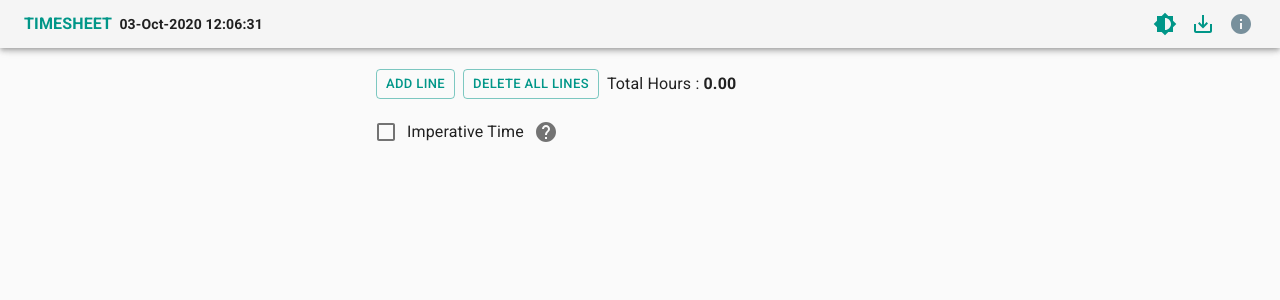
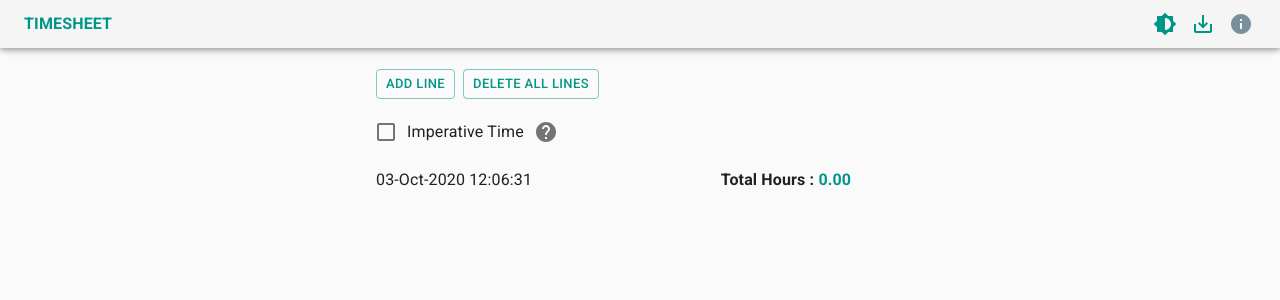
Before and after one commit to nishantpainter/timesheet, a React (Create React App) app: page / in a window 1280 px wide. Shown: the top 300 px of the page. Built offline with nearby package versions, Linux system fonts and the light colour scheme.

Commit message:
Add timesheet line info

```diff
--- a/src/Timesheet/components/TimesheetLineControl.tsx
+++ b/src/Timesheet/components/TimesheetLineControl.tsx
@@ -1,7 +1,6 @@
 import React from "react";
 import Box from "@material-ui/core/Box";
 import Button from "@material-ui/core/Button";
-import Typography from "@material-ui/core/Typography";
 import { makeStyles } from "@material-ui/core/styles";
 
 const useStyles = makeStyles((theme) => ({
@@ -11,11 +10,10 @@ const useStyles = makeStyles((theme) => ({
 type TimesheetLineControlProps = {
   onAdd: any;
   onDelete: any;
-  totalHours: number;
 };
 
 const TimesheetLineControl: React.FC<TimesheetLineControlProps> = (props) => {
-  const { onAdd, onDelete, totalHours } = props;
+  const { onAdd, onDelete } = props;
 
   const classes = useStyles();
   return (
@@ -38,9 +36,6 @@ const TimesheetLineControl: React.FC<TimesheetLineControlProps> = (props) => {
       >
         Delete All Lines
       </Button>
-      <Typography>
-        Total Hours : <b>{totalHours.toFixed(2)}</b>
-      </Typography>
     </Box>
   );
 };
--- /dev/null
+++ b/src/Timesheet/components/TimesheetLineInfo.tsx
@@ -0,0 +1,55 @@
+import React from "react";
+import moment from "moment";
+import Box from "@material-ui/core/Box";
+import Typography from "@material-ui/core/Typography";
+import { makeStyles } from "@material-ui/core/styles";
+
+const useStyles = makeStyles((theme) => ({
+  totalHours: {
+    color: theme.palette.primary.main,
+  },
+}));
+
+const getDate = () => moment(new Date()).format("DD-MMM-YYYY HH:mm:ss");
+
+type TimesheetLineInfoProps = {
+  totalHours: number;
+};
+
+const TimesheetLineInfo: React.FC<TimesheetLineInfoProps> = (props) => {
+  const { totalHours } = props;
+
+  const classes = useStyles();
+  const [date, setDate] = React.useState(getDate());
+
+  const handleUpdateDate = React.useCallback(() => {
+    setDate(getDate());
+  }, []);
+
+  React.useEffect(() => {
+    const interval = setInterval(handleUpdateDate, 1000);
+    return () => clearInterval(interval);
+  }, [handleUpdateDate]);
+
+  return (
+    <Box
+      display="flex"
+      alignItems="center"
+      height={40}
+      marginBottom={1}
+      width="90%"
+      justifyContent="space-between"
+    >
+      <Typography>{date}</Typography>
+      &nbsp;&nbsp;
+      <Typography>
+        <b>
+          Total Hours&nbsp;:&nbsp;
+          <span className={classes.totalHours}>{totalHours.toFixed(2)}</span>
+        </b>
+      </Typography>
+    </Box>
+  );
+};
+
+export default TimesheetLineInfo;
--- a/src/Timesheet/containers/Content.tsx
+++ b/src/Timesheet/containers/Content.tsx
@@ -13,7 +13,7 @@ const useStyles = makeStyles((theme) => ({
     maxWidth: theme.spacing(70),
     marginRight: "auto",
     marginLeft: "auto",
-    height: `calc(100% - ${theme.spacing(12)}px)`,
+    height: `calc(100% - ${theme.spacing(18)}px)`,
   },
 }));
 
--- a/src/Timesheet/containers/Sheet.tsx
+++ b/src/Timesheet/containers/Sheet.tsx
@@ -1,6 +1,4 @@
 import React from "react";
-import { makeStyles } from "@material-ui/core";
-import Box from "@material-ui/core/Box";
 import Button from "@material-ui/core/Button";
 import Typography from "@material-ui/core/Typography";
 import Dialog from "@material-ui/core/Dialog";
@@ -9,6 +7,7 @@ import DialogContent from "@material-ui/core/DialogContent";
 import DialogActions from "@material-ui/core/DialogActions";
 
 import { useStore } from "../providers/StoreProvider";
+import TimesheetLineInfo from "../components/TimesheetLineInfo";
 import TimesheetLineList from "../components/TimesheetLineList";
 import TimesheetLineControl from "../components/TimesheetLineControl";
 import ImperativeTimeControl from "../components/ImperativeTimeControl";
@@ -56,12 +55,12 @@ const List: React.FC<ListProps> = (props) => {
       <TimesheetLineControl
         onAdd={handleAddNewLine}
         onDelete={handleOpenConfirmationDialog}
-        totalHours={totalHours}
       />
       <ImperativeTimeControl
         checked={imperative}
         onChange={handleChangeImperative}
       />
+      <TimesheetLineInfo totalHours={totalHours} />
       <TimesheetLineList
         lines={lines}
         onDelete={handleDeleteLine}
--- a/src/Timesheet/containers/Toolbar.tsx
+++ b/src/Timesheet/containers/Toolbar.tsx
@@ -22,8 +22,6 @@ const useStyles = makeStyles((theme) => ({
 
 type ToolbarProps = {};
 
-const getDate = () => moment(new Date()).format("DD-MMM-YYYY HH:mm:ss");
-
 const Toolbar: React.FC<ToolbarProps> = (props) => {
   const classes = useStyles();
   const { handleToggleDarkTheme } = useTheme();
@@ -32,7 +30,6 @@ const Toolbar: React.FC<ToolbarProps> = (props) => {
   const [anchorEl, setAnchorEl] = React.useState<HTMLButtonElement | null>(
     null
   );
-  const [date, setDate] = React.useState(getDate());
 
   const handleOpenInfo = React.useCallback(
     (event: React.MouseEvent<HTMLButtonElement>) => {
@@ -43,10 +40,6 @@ const Toolbar: React.FC<ToolbarProps> = (props) => {
 
   const handleCloseInfo = React.useCallback(() => {
     setAnchorEl(null);
-  }, []);
-
-  const handleUpdateDate = React.useCallback(() => {
-    setDate(getDate());
   }, []);
 
   const handleDownloadFile = React.useCallback(
@@ -144,21 +137,12 @@ const Toolbar: React.FC<ToolbarProps> = (props) => {
     [handleDownloadTxt, handleDownloadCsv, handleDownloadPdf]
   );
 
-  React.useEffect(() => {
-    const interval = setInterval(handleUpdateDate, 1000);
-    return () => clearInterval(interval);
-  }, [handleUpdateDate]);
-
   return (
     <AppBar color="default">
       <MuiToolbar variant="dense">
         <Box display="flex" flexGrow={1} alignItems="center">
           <Typography color="primary">
             <b>TIMESHEET</b>
-          </Typography>
-          &nbsp;&nbsp;
-          <Typography variant="body2">
-            <b>{date}</b>
           </Typography>
         </Box>
         <Box display="flex" alignItems="center">
```
